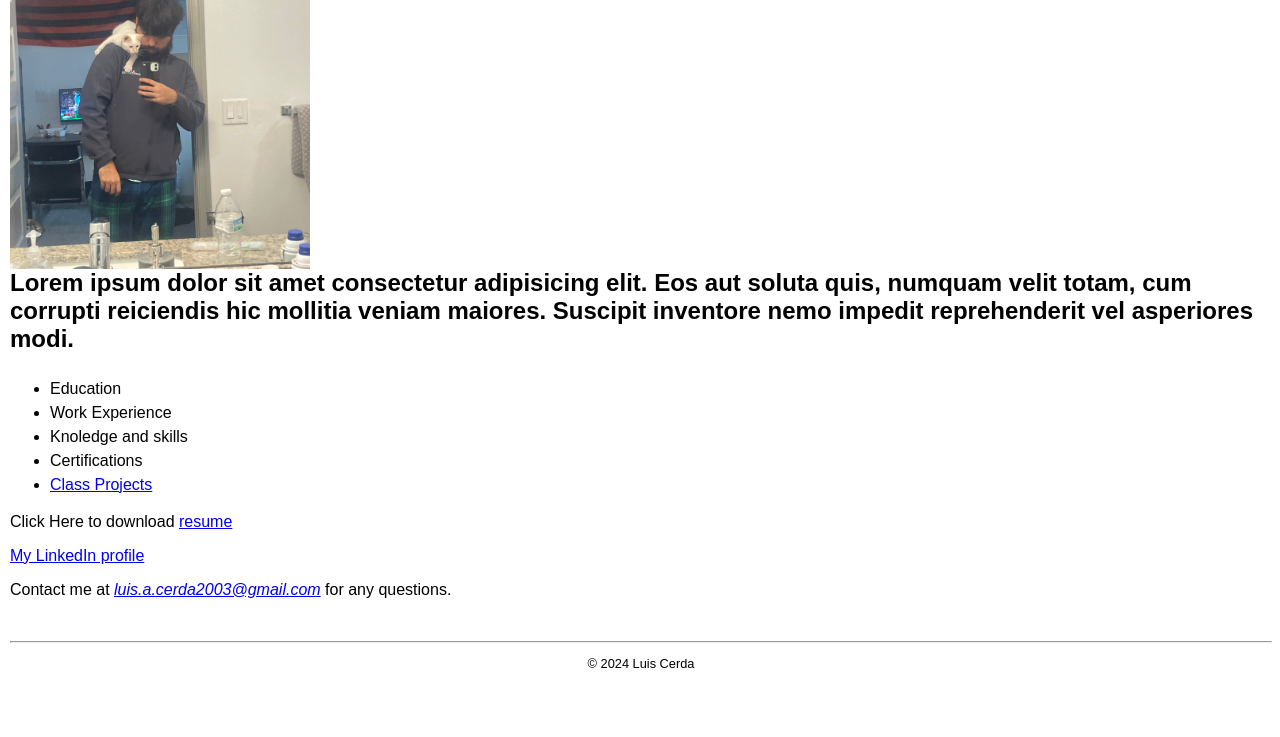
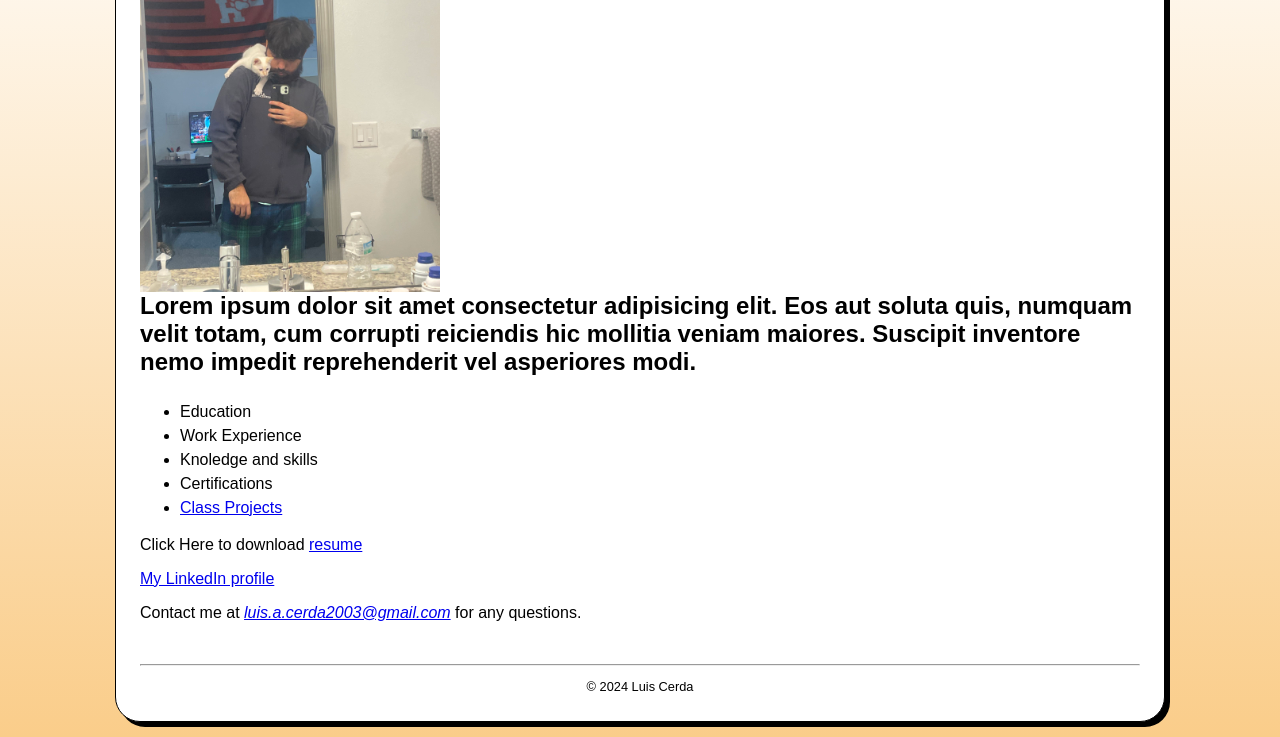
Before and after one commit to LuisCerdaGomez/LuisCerdaGomez, a plain HTML site: page index.html in a window 1280 px wide. Shown: the part 176-913 px from the top of the page. Before the commit the page ends 859 px from the top, so only its background shows below. Drawn offline with Linux system fonts and the light colour scheme.

Commit message:
border work

```diff
--- a/index.html
+++ b/index.html
@@ -26,13 +26,13 @@
                 <li>Knoledge and skills</li>
                 <li>Certifications</li>
                 <li><a href="#"> Class Projects</a></li>
-
-
             </ul>
         </nav>
-        <p>Click Here to download <a href="files/LuisCerdaResumeUpdated.docx"> resume </a> </p>
-        <p><a href="https://www.linkedin.com/in/luis-cerda-/" target="_blank"> My LinkedIn profile</a> </p>
-        <p>Contact me at <a href="mailto:luis.a.cerda2003gmail.com"><em>luis.a.cerda2003@gmail.com</em></a> for any questions.</p>
+        <div>
+            <p>Click Here to download <a href="files/LuisCerdaResumeUpdated.docx"> resume </a> </p>
+            <p><a href="https://www.linkedin.com/in/luis-cerda-/" target="_blank"> My LinkedIn profile</a> </p>
+            <p>Contact me at <a href="mailto:luis.a.cerda2003gmail.com"><em>luis.a.cerda2003@gmail.com</em></a> for any questions.</p>
+        </div>
         <br>
         <hr>
         <footer>
--- a/styles/main.css
+++ b/styles/main.css
@@ -1,7 +1,17 @@
+html{
+    background-image: linear-gradient(to bottom, white 0%, #facd8a 100%);
+}
 body{
     font-family:Arial, Helvetica, sans-serif;
     font-size: 100%;
     margin-left: 10px;
+    width: 1000px;
+    background-color: white;
+    margin: 15px auto;
+    padding: 15px 1.5em;
+    border: 1px solid black;
+    border-radius: 25px;
+    box-shadow: 5px 5px 0 0;
 }
 a:focus, a:hover{
     font-style: italic;
```
